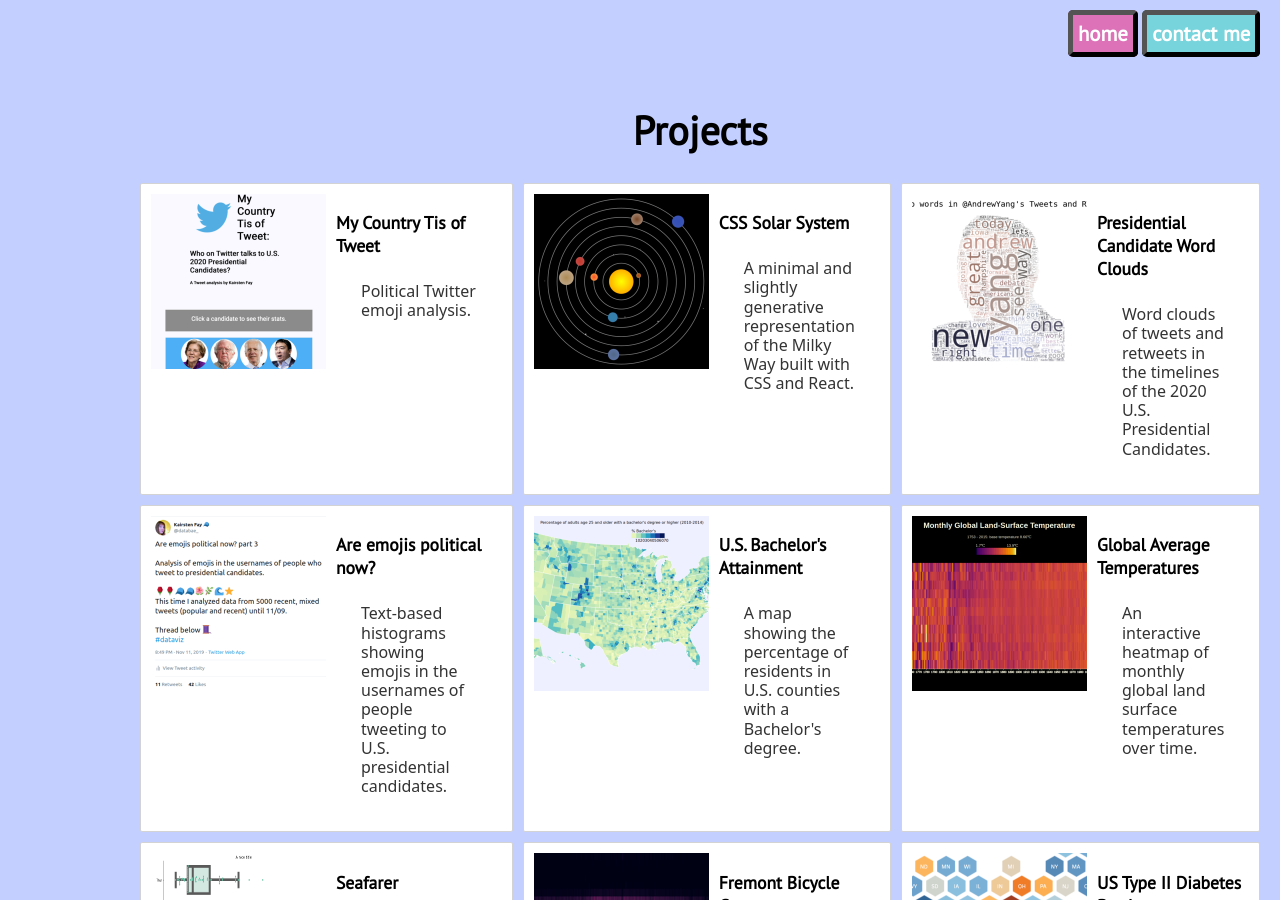
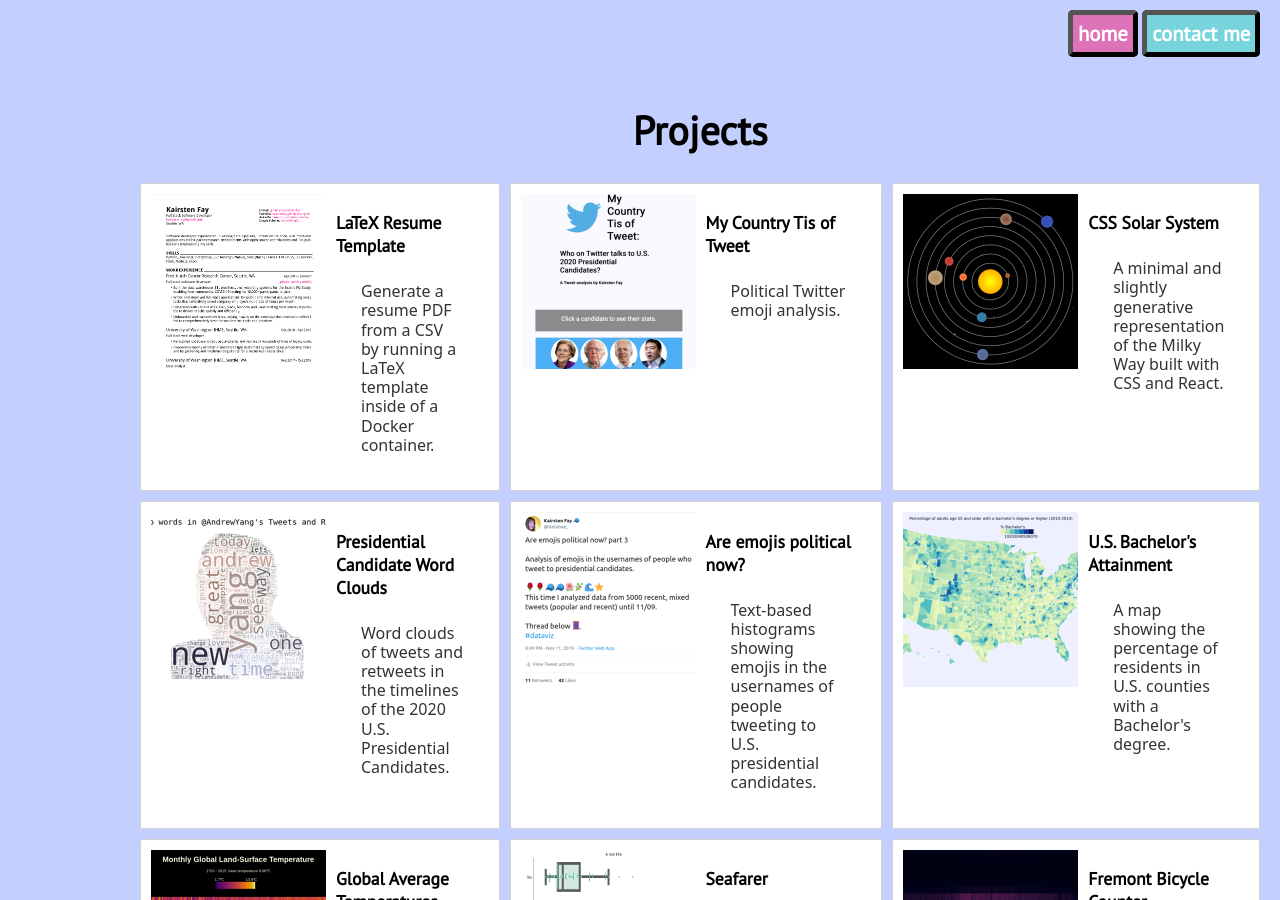
Before and after one commit to kairstenfay/kairstenfay.github.io, a Jekyll site: the page built from projects/index.html, in a window 1280 px wide and 900 px high. Built offline with Jekyll 4.4.1, drawn with Linux system fonts in a browser that asks for light colours.

Commit message:
projects: Add latex resume template

```diff
--- a/projects/index.html
+++ b/projects/index.html
@@ -5,6 +5,19 @@ title: Projects by Kairsten
 
 <h1 class="title">Projects</h1>
 <div id="projects" class="portfolio-section">
+    <div class="portfolio-item">
+        <a href="https://github.com/kairstenfay/latex-resume">
+            <img class="link cell"
+                src="../images/thumbnail_latex_resume.png"
+                alt="preview"/>
+        </a>
+        <div>
+            <h3>LaTeX Resume Template</h3>
+            <p>Generate a resume PDF from a CSV by running a LaTeX template
+                inside of a Docker container.
+            </p>
+        </div>
+    </div>
     <div class="portfolio-item">
         <a href="https://my-country-tis-of-tweet.netlify.com/">
             <img class="link cell"
```
Also changed, not shown: images/thumbnail_latex_resume.png (added).
